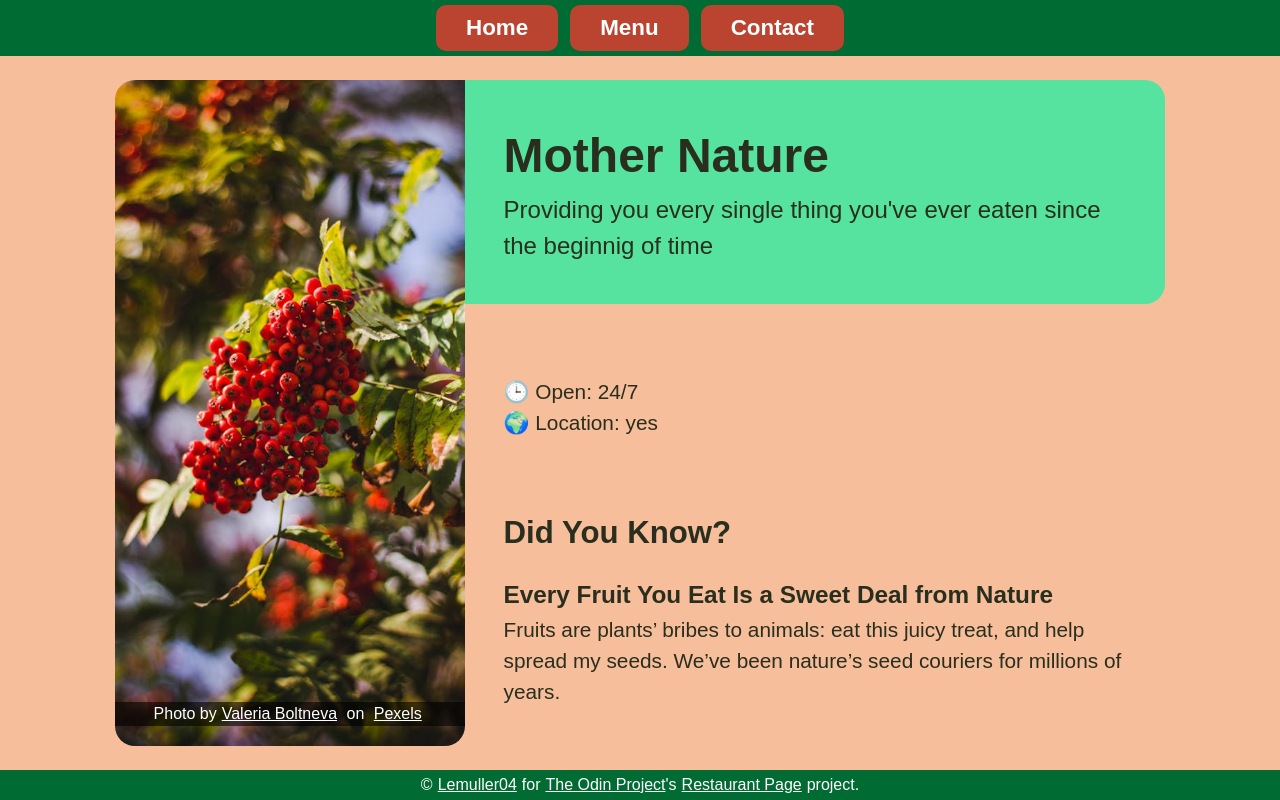
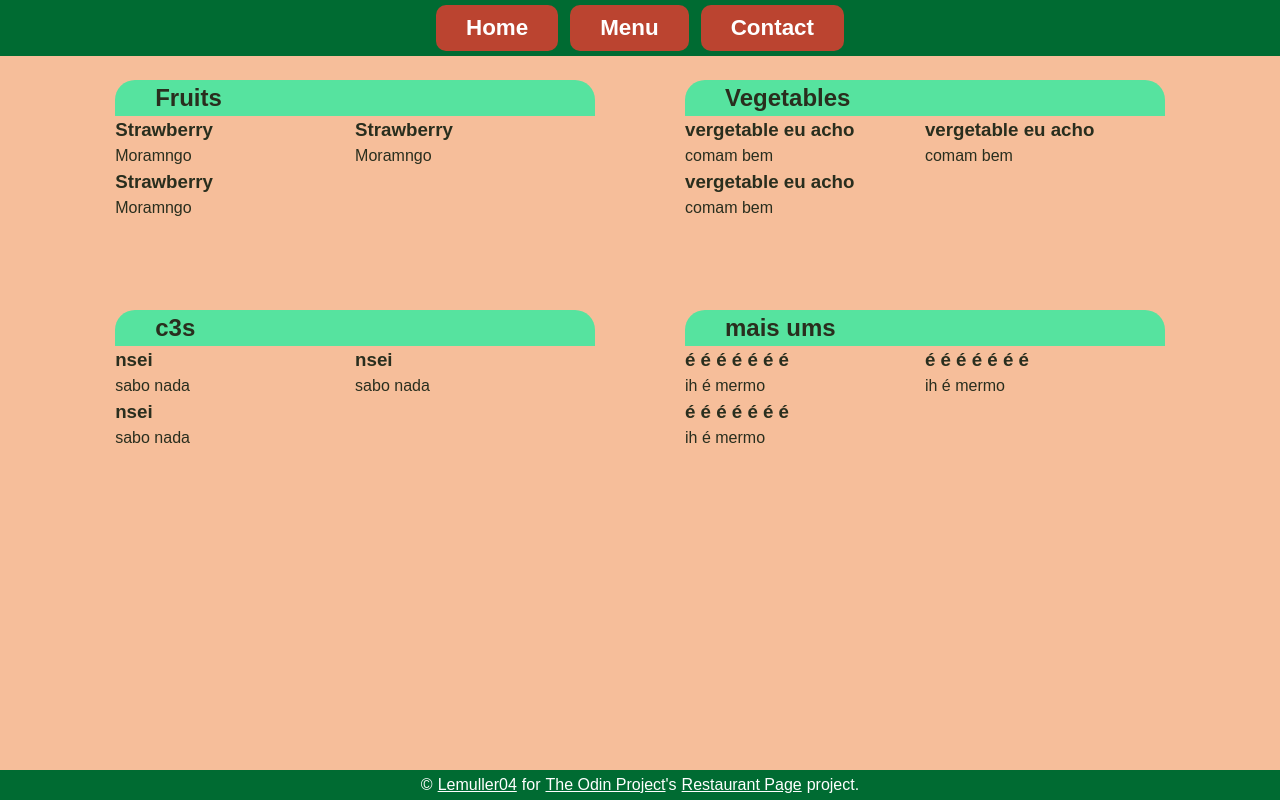
Before and after one commit to Lemuller04/odin-restaurant-page, a website built with webpack: page src/template.html in a window 1280 px wide. Built offline with nearby package versions, Linux system fonts and the light colour scheme.

Commit message:
feat: add menu page initial layout

```diff
--- a/src/home-page.js
+++ b/src/home-page.js
@@ -90,15 +90,23 @@ const Home = (() => {
   }
 
   function addCuriosities(element) {
-    const divs = createCuriosities();
-    const curiosity = document.createElement("div");
+    const div = document.createElement("div");
+    const curiosityTexts = createCuriosities();
+    const curiosityTextContainer = document.createElement("div");
+
     const h2 = document.createElement("h2");
     h2.textContent = "Did You Know?";
-    curiosity.appendChild(h2);
-    curiosity.appendChild(divs[Math.floor(Math.random() * divs.length)]);
-    curiosity.classList.add("curiosity");
 
-    element.appendChild(curiosity);
+    div.appendChild(h2);
+
+    curiosityTextContainer.appendChild(
+      curiosityTexts[Math.floor(Math.random() * curiosityTexts.length)],
+    );
+    div.classList.add("curiosity");
+
+    div.appendChild(curiosityTextContainer);
+
+    element.appendChild(div);
   }
 
   function createCuriosities() {
--- a/src/index.js
+++ b/src/index.js
@@ -1,5 +1,6 @@
 import "./styles.css";
 import Home from "./home-page.js";
+import Menu from "./menu-page.js";
 
 (function () {
   const buttons = document.querySelectorAll("button");
@@ -13,7 +14,7 @@ import Home from "./home-page.js";
           Home.load();
           break;
         case "menu":
-          console.log("menu");
+          Menu.load();
           break;
         case "contact":
           console.log("contact");
@@ -33,4 +34,4 @@ import Home from "./home-page.js";
   }
 })();
 
-Home.load();
+Menu.load();
--- /dev/null
+++ b/src/menu-page.js
@@ -0,0 +1,125 @@
+const Menu = (() => {
+  const content = document.querySelector("#content");
+
+  function load() {
+    const container = document.createElement("main");
+    container.classList.add("menu-main");
+
+    createMenu(container);
+
+    content.appendChild(container);
+  }
+
+  function createMenu(element) {
+    const categories = ["Fruit", "Vegetable", "c3", "mais um"];
+
+    for (let type of categories) {
+      const categoryContainer = document.createElement("div");
+      categoryContainer.classList.add("category");
+
+      const h2 = document.createElement("h2");
+      h2.textContent = `${type}s`;
+      categoryContainer.appendChild(h2);
+
+      const items = menuItems(type.toLowerCase());
+
+      for (let item of items) {
+        const div = document.createElement("div");
+        div.classList.add("menu-item");
+
+        const h3 = document.createElement("h3");
+        h3.textContent = item.name;
+
+        const p = document.createElement("p");
+        p.textContent = item.description;
+
+        div.appendChild(h3);
+        div.appendChild(p);
+
+        categoryContainer.appendChild(div);
+      }
+
+      element.appendChild(categoryContainer);
+    }
+  }
+
+  function menuItems(type) {
+    const items = [
+      {
+        name: "Strawberry",
+        description: "Moramngo",
+        categorie: "fruit",
+      },
+      {
+        name: "Strawberry",
+        description: "Moramngo",
+        categorie: "fruit",
+      },
+      {
+        name: "Strawberry",
+        description: "Moramngo",
+        categorie: "fruit",
+      },
+      {
+        name: "vergetable eu acho",
+        description: "comam bem",
+        categorie: "vegetable",
+      },
+      {
+        name: "vergetable eu acho",
+        description: "comam bem",
+        categorie: "vegetable",
+      },
+      {
+        name: "vergetable eu acho",
+        description: "comam bem",
+        categorie: "vegetable",
+      },
+      {
+        name: "nsei",
+        description: "sabo nada",
+        categorie: "c3",
+      },
+      {
+        name: "nsei",
+        description: "sabo nada",
+        categorie: "c3",
+      },
+      {
+        name: "nsei",
+        description: "sabo nada",
+        categorie: "c3",
+      },
+      {
+        name: "é é é é é é é",
+        description: "ih é mermo",
+        categorie: "mais um",
+      },
+      {
+        name: "é é é é é é é",
+        description: "ih é mermo",
+        categorie: "mais um",
+      },
+      {
+        name: "é é é é é é é",
+        description: "ih é mermo",
+        categorie: "mais um",
+      },
+    ];
+
+    const itemsToReturn = [];
+    for (let item of items) {
+      if (item.categorie === type) {
+        itemsToReturn.push(item);
+      }
+    }
+
+    return itemsToReturn;
+  }
+
+  return {
+    load,
+  };
+})();
+
+export default Menu;
--- a/src/styles.css
+++ b/src/styles.css
@@ -3,6 +3,7 @@
   --highlight: #BB4430;
   --primary-color: #006B32;
   --bg-color: #F6BE9A;
+  --secondary-color: #56E39F;
   --home-round-borders: 20px;
 }
 
@@ -95,7 +96,7 @@ footer a:nth-child(2) {
 }
 
 .banner {
-  background-color: #56E39F;
+  background-color: var(--secondary-color);
   padding: 5vh 3vw 5vh 3vw;
   border-radius: 0 var(--home-round-borders) var(--home-round-borders) 0;
 }
@@ -116,7 +117,34 @@ footer a:nth-child(2) {
   font-size: 1.3rem;
 }
 
+.curiosity>div {
+  display: flex;
+  align-items: center;
+  gap: 20px;
+}
+
 .info {
   padding: 9vh 3vw;
   font-size: 1.3rem;
 }
+
+.menu-main {
+  display: grid;
+  grid-template: auto / repeat(auto-fit, minmax(450px, 1fr));
+  gap: 90px;
+}
+
+.menu-main h2 {
+  background-color: var(--secondary-color);
+  padding: 0 40px;
+  border-radius: 20px 20px 0 0;
+}
+
+.category {
+  display: grid;
+  grid-template: auto / repeat(auto-fit, minmax(200px, 1fr));
+}
+
+.category h2 {
+  grid-area: 1 / 1 / 1 / -1;
+}
```
